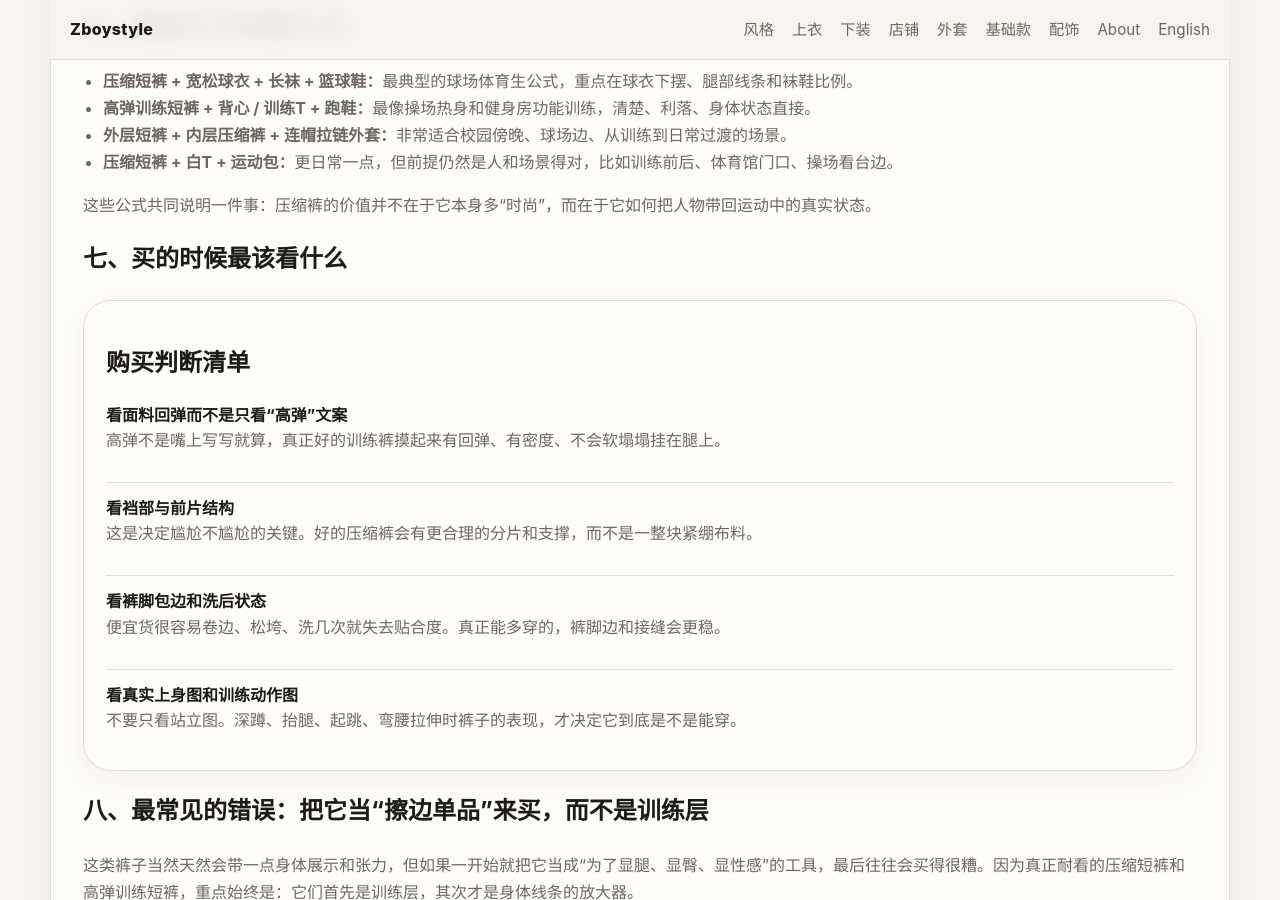
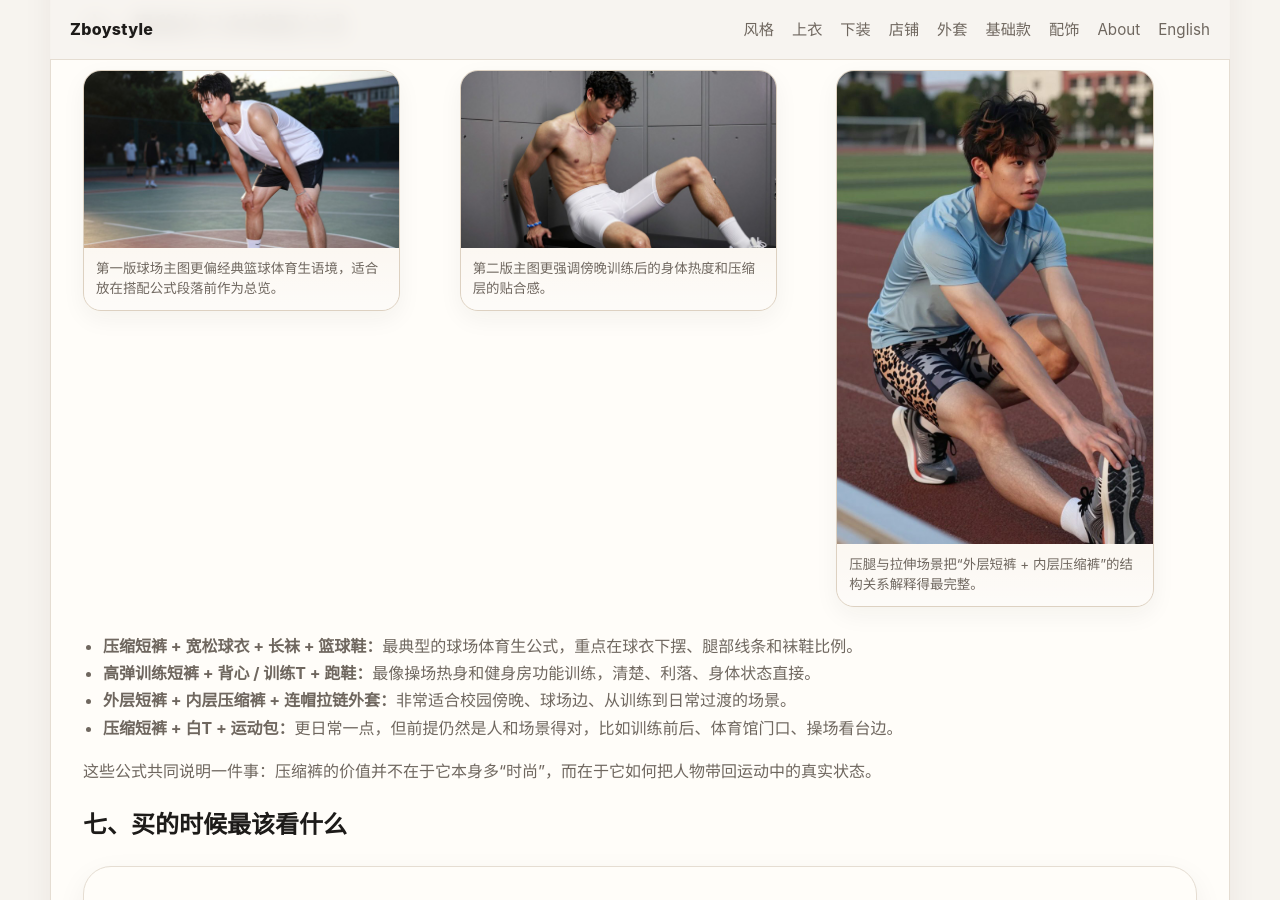
Before and after one commit to qilin-agent/zboystyle, a Jekyll site: the page built from _zh_bottoms/high-stretch-training-shorts-compression-guide.html, in a window 1280 px wide and 900 px high, scrolled down 3531 px. Built offline with Jekyll 4.4.1, drawn with Linux system fonts in a browser that asks for light colours.

Commit message:
Fix training shorts article footer and enrich image layout

```diff
--- a/_zh_bottoms/high-stretch-training-shorts-compression-guide.html
+++ b/_zh_bottoms/high-stretch-training-shorts-compression-guide.html
@@ -79,6 +79,20 @@ thumbnail_alt: "青年运动男生压缩训练短裤主图"
 <p>亮色、荧光色、极强撞色并不是不能穿，而是会立刻把注意力拉到“单品本身”，更像比赛装备或刻意的社交媒体造型。如果你的目标是体育生、校园运动、青春训练感，还是以黑、灰、深蓝、白边拼接这种更稳的方向更合适。</p>
 
 <h2>六、最稳的几种搭配公式</h2>
+<div class="media-row triple">
+<figure class="article-figure">
+  <img src="../../assets/img/task-generated/zboystyle/training-shorts-compression-court-hero-01.jpg" alt="球场边的双层训练短裤主图，更强调经典篮球体育生语境。" />
+  <figcaption>第一版球场主图更偏经典篮球体育生语境，适合放在搭配公式段落前作为总览。</figcaption>
+</figure>
+<figure class="article-figure">
+  <img src="../../assets/img/task-generated/zboystyle/training-shorts-compression-court-hero-02.jpg" alt="傍晚训练后的压缩短裤主视觉，更强调动作结束后的身体状态。" />
+  <figcaption>第二版主图更强调傍晚训练后的身体热度和压缩层的贴合感。</figcaption>
+</figure>
+<figure class="article-figure">
+  <img src="../../assets/img/task-generated/zboystyle/training-shorts-compression-stretch-vertical-02.jpg" alt="压腿姿态把双层训练短裤的结构关系解释得更完整。" />
+  <figcaption>压腿与拉伸场景把“外层短裤 + 内层压缩裤”的结构关系解释得最完整。</figcaption>
+</figure>
+</div>
 <ul>
   <li><strong>压缩短裤 + 宽松球衣 + 长袜 + 篮球鞋：</strong>最典型的球场体育生公式，重点在球衣下摆、腿部线条和袜鞋比例。</li>
   <li><strong>高弹训练短裤 + 背心 / 训练T + 跑鞋：</strong>最像操场热身和健身房功能训练，清楚、利落、身体状态直接。</li>
```
